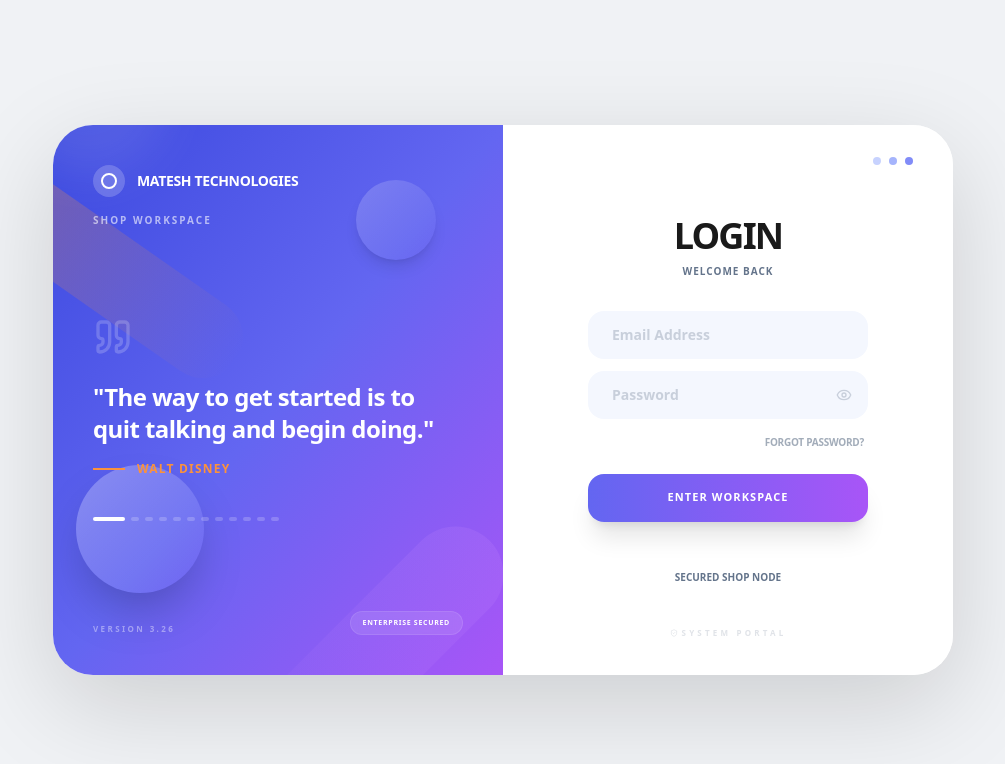
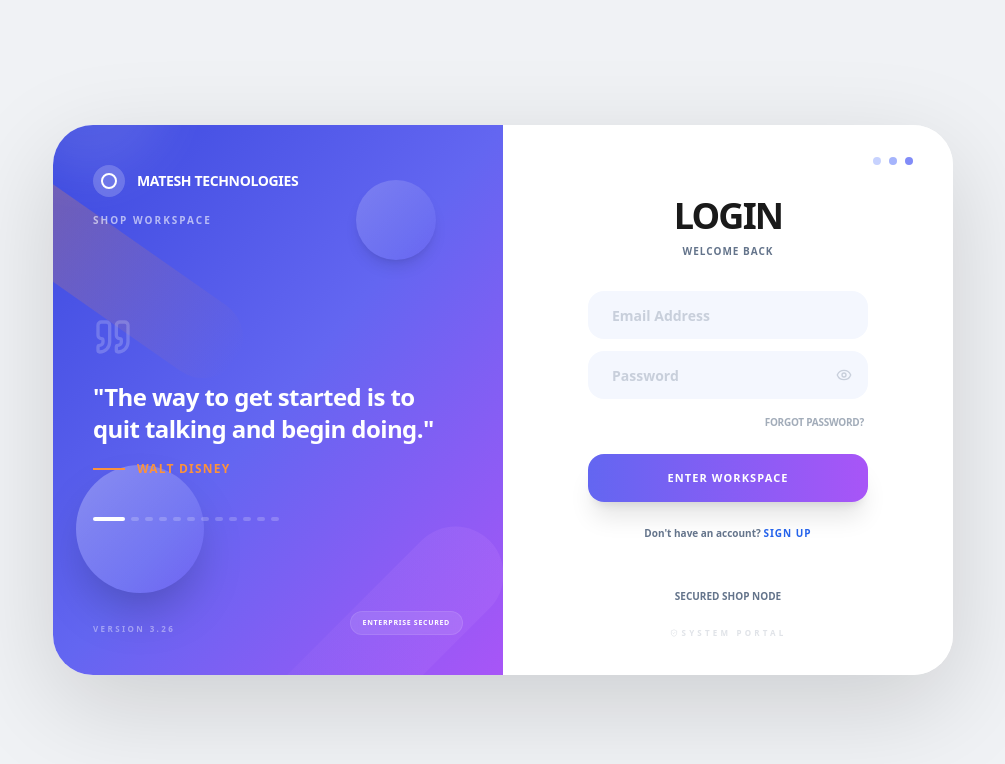
Before and after one commit to Simon001xnm/RoyalTech-Computers-Limited, a Next.js app: page /login in a window 1280 px wide. Shown: the top 764 px of the page, without its empty margins (137-1142 px from the left). Built offline with nearby package versions, Linux system fonts and the light colour scheme; no server answers.

Commit message:
add sign up link so that i can signup superadmin account and create pass

```diff
--- a/src/app/login/page.tsx
+++ b/src/app/login/page.tsx
@@ -222,6 +222,12 @@ export default function LoginPage() {
                             {isProcessing ? <Loader2 className="h-5 w-5 animate-spin" /> : 'Enter Workspace'}
                         </Button>
                     </div>
+
+                    <div className="pt-2 text-center">
+                        <p className="text-[10px] font-bold text-muted-foreground">
+                            Don't have an account? <Link href="/signup" className="text-primary font-black uppercase tracking-widest hover:underline">Sign up</Link>
+                        </p>
+                    </div>
                 </div>
 
                 <div className="pt-4 text-center">
@@ -248,7 +254,7 @@ export default function LoginPage() {
                                 <Info className="h-3 w-3 mt-0.5 text-primary" />
                                 <p className="leading-relaxed">
                                     Master Login: use admin@businesshub.co.ke.<br/>
-                                    If this is your first time, please Sign Up first to set your password.
+                                    First time? Please <Link href="/signup" className="underline">Sign Up</Link> first to set your password.
                                 </p>
                            </div>
                         </TooltipContent>
--- a/src/components/marketing/marketing-navbar.tsx
+++ b/src/components/marketing/marketing-navbar.tsx
@@ -22,8 +22,11 @@ export function MarketingNavbar() {
             <Link href="/support/contact" className="hover:text-primary transition-colors">Contact</Link>
           </div>
           <div className="flex items-center gap-3">
+            <Button asChild variant="outline" className="font-black uppercase tracking-widest px-8 h-11 border-2 hidden sm:flex">
+              <Link href="/login">Sign In</Link>
+            </Button>
             <Button asChild className="font-black uppercase tracking-widest shadow-xl px-8 h-11 bg-primary text-white hover:bg-primary/90 border-none">
-              <Link href="/login">Sign In to Shop</Link>
+              <Link href="/signup">Get Started</Link>
             </Button>
           </div>
         </div>
```
